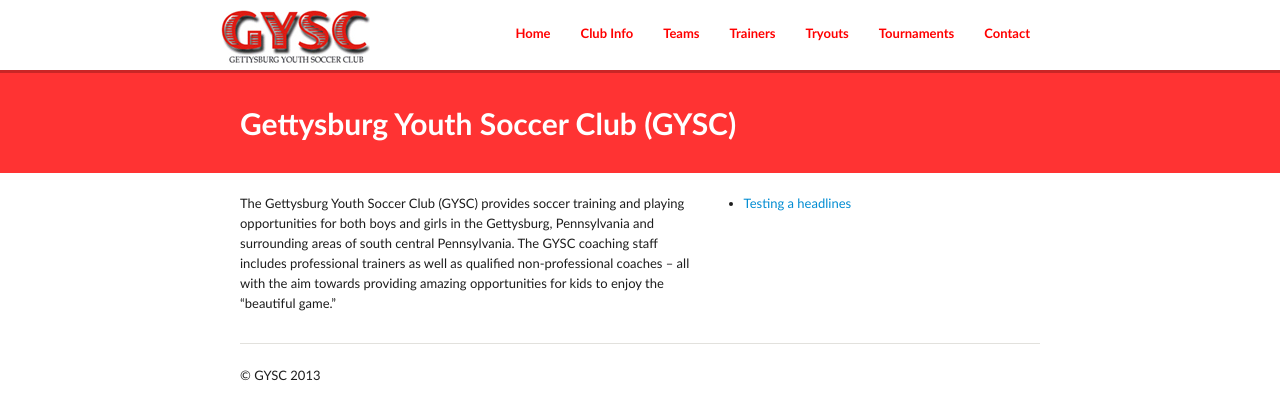
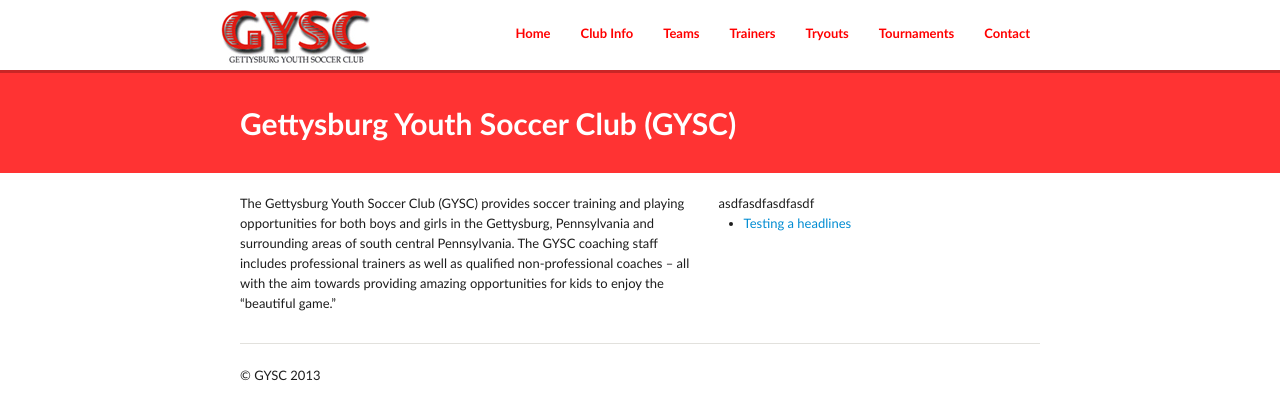
Before and after one commit to GYSC/gysc.github.com, a Jekyll site: the page built from index.md, in a window 1280 px wide. Shown: the top 420 px of the page. Built offline with Jekyll 4.4.1, drawn with Linux system fonts in a browser that asks for light colours.

Commit message:
trying some headlines

```diff
--- a/_layouts/index.html
+++ b/_layouts/index.html
@@ -13,7 +13,7 @@
 				{{ content }}
 			</div>
 			<div class="span5">
-				<ul class="posts">
+				asdfasdfasdfasdf<ul class="posts">
 					{% for post in site.posts %}
 					<li><a href="{{ post.permalink }}">{{ post.title }}</a></li>
 					{% endfor %}
```
